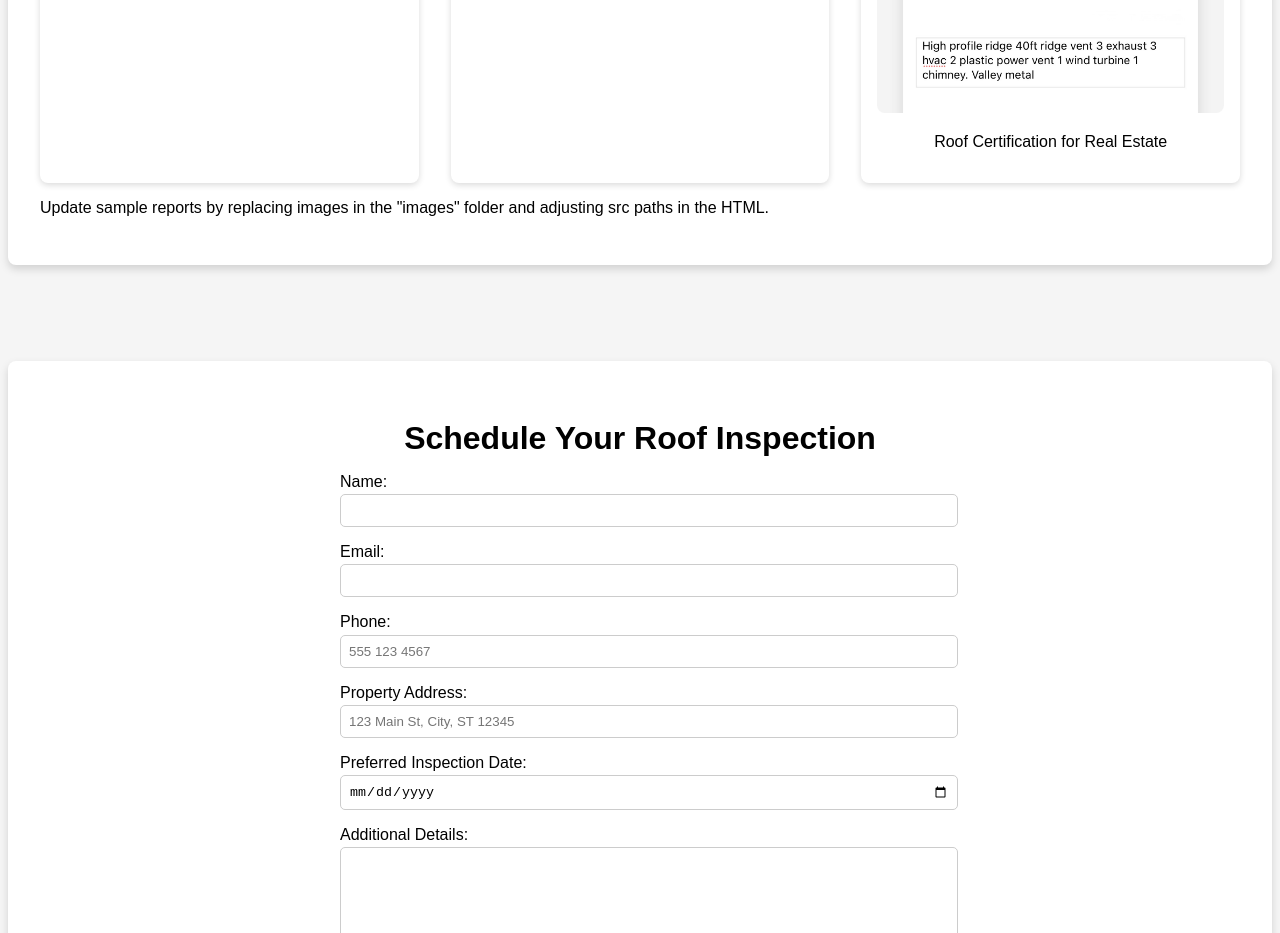
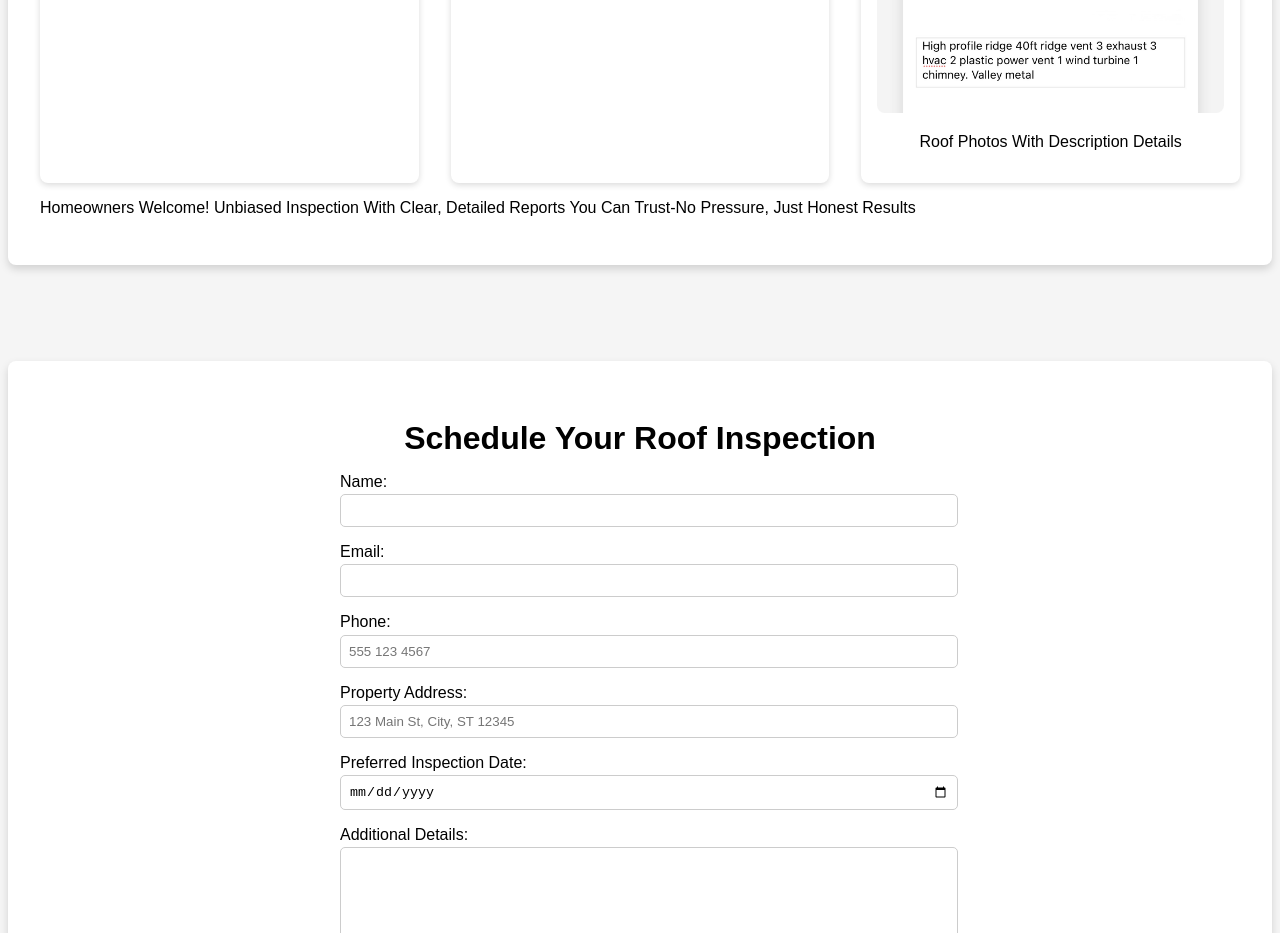
Before and after one commit to jrobj3/robinson-roofing, a plain HTML site: page index.html in a window 1280 px wide. Shown: the part 1500-2433 px from the top of the page. Drawn offline with Linux system fonts and the light colour scheme.

Commit message:
210pm.html

```diff
--- a/index.html
+++ b/index.html
@@ -78,10 +78,10 @@
                 </div>
                 <div class="project-item">
                     <img src="images/report3.jpg" alt="Roof Certification">
-                    <p>Roof Certification for Real Estate</p>
+                    <p>Roof Photos With Description Details</p>
                 </div>
             </div>
-            <p>Update sample reports by replacing images in the "images" folder and adjusting src paths in the HTML.</p>
+            <p> Homeowners Welcome! Unbiased Inspection With Clear, Detailed Reports You Can Trust-No Pressure, Just Honest Results</p>
         </div>
     </section>
 
```
